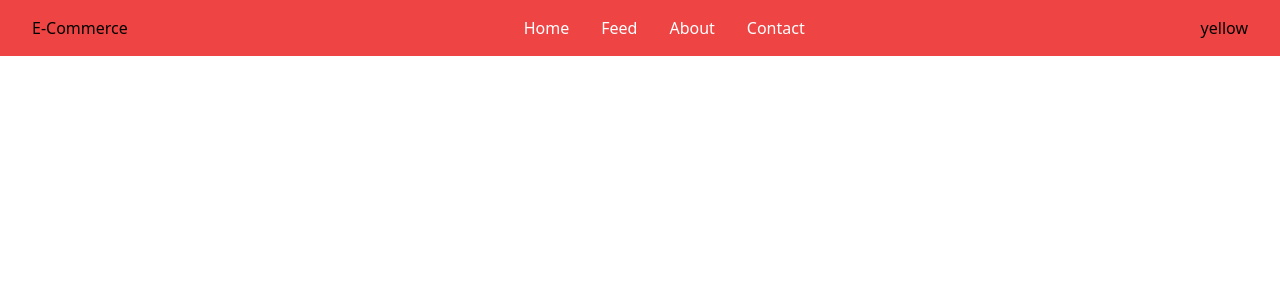
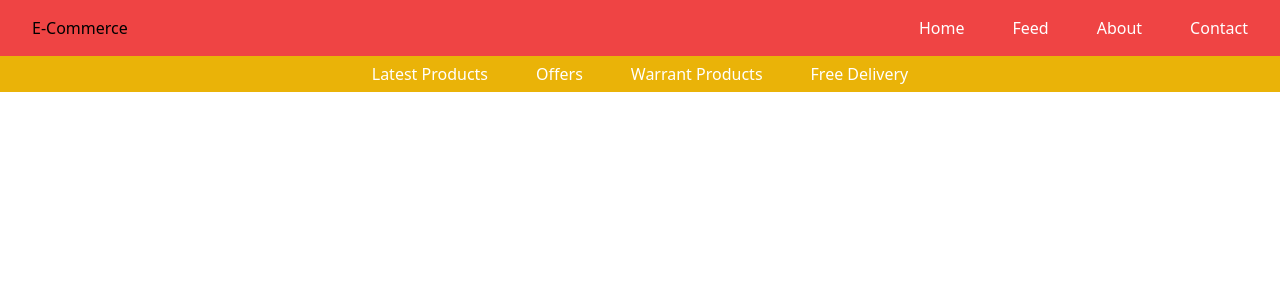
Before and after one commit to muyasamuel/e-commerce, a React (Create React App) app: page / in a window 1280 px wide. Shown: the top 300 px of the page. Built offline with nearby package versions, Linux system fonts and the light colour scheme.

Commit message:
Adding contents to sub sections

```diff
--- a/src/components/Header.js
+++ b/src/components/Header.js
@@ -1,21 +1,30 @@
-import React from 'react'
+import React from "react";
 
 function Header() {
   return (
-    <div className='bg-red-500 h-14 flex items-center justify-between px-8  '>
+    <div>
+      <div className="bg-red-500 h-14 flex items-center justify-between px-8  ">
         <h1>E-Commerce </h1>
-      <nav >
-        <ul className='flex space-x-8 text-white capitalize'>
+        <nav>
+          <ul className="flex space-x-12 text-white capitalize">
             <li>Home</li>
             <li>Feed</li>
             <li>About</li>
             <li>Contact </li>
           </ul>
         </nav>
-       <div className='bg-yellow'>yellow</div>
+      </div>
+      <div className="bg-yellow-500 h-9 flex items-center justify-center ">
+      <ul className=" flex space-x-12 text-white capitalize">
+            <li>Latest Products </li>
+            <li>Offers</li>
+            <li>Warrant Products</li>
+            <li>Free Delivery</li>
+          </ul>
       </div>
 
-  )
+    </div>
+  );
 }
 
-export default Header
+export default Header;
```
Lines whose indentation alone changed are shown as unchanged.
